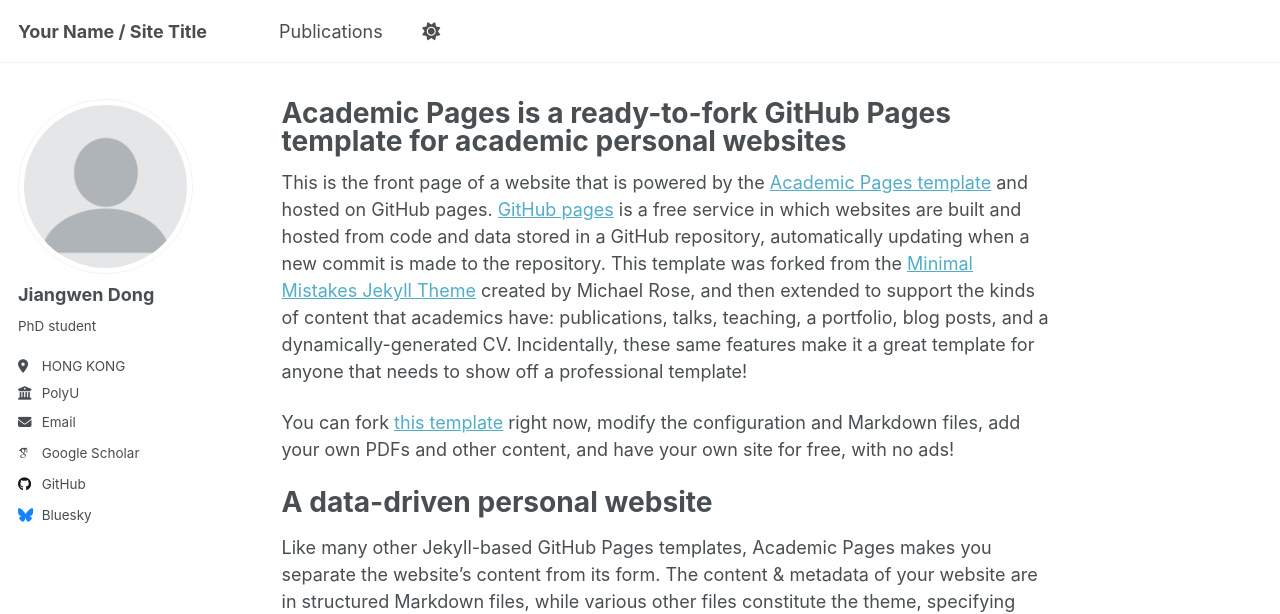
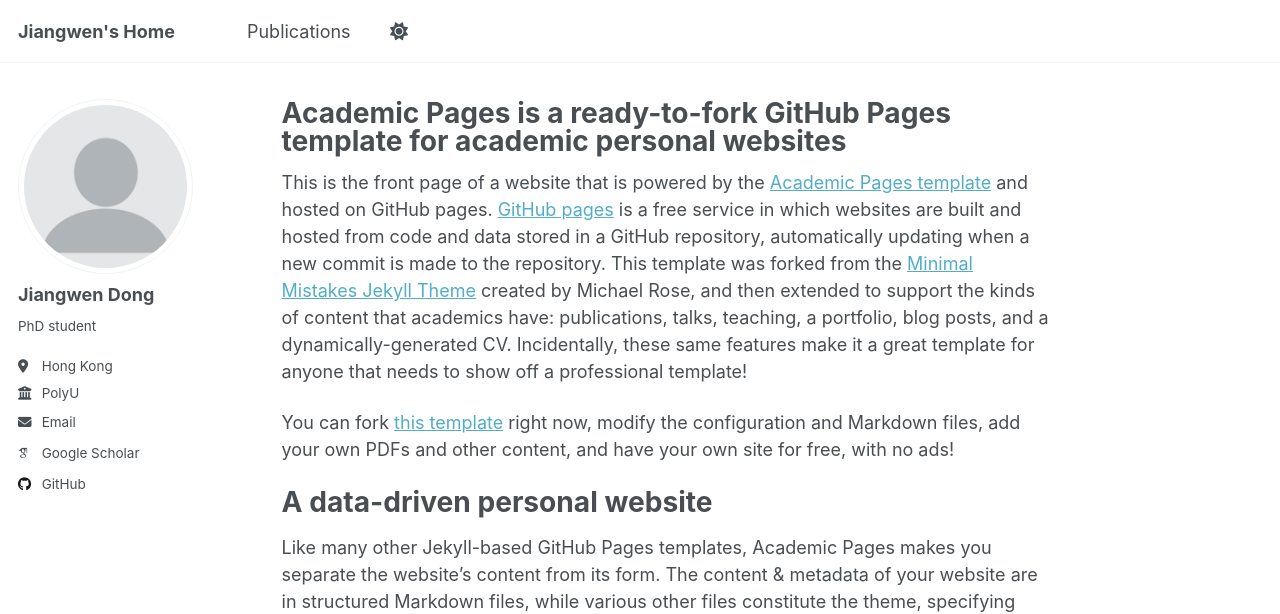
Before and after one commit to Jiangwen-Dong/Jiangwen-Dong.github.io, a Jekyll site: the page built from _pages/about.md, in a window 1280 px wide. Shown: the top 614 px of the page. Built offline with Jekyll 4.4.1, drawn with Linux system fonts in a browser that asks for light colours; some web fonts are replaced; a script that is not in the unit is left out.

Commit message:
Update _config.yml

```diff
--- a/_config.yml
+++ b/_config.yml
@@ -9,7 +9,7 @@
 # Basic Site Settings
 locale                   : "HONG KONG"
 site_theme               : "default" # Currently available options are "default", "air"
-title                    : "Your Name / Site Title"
+title                    : "Jiangwen's Home"
 title_separator          : "-"
 name                     : &name "Jiangwen Dong"
 description              : &description "Your Name's academic portfolio"   # Update this with a general description of your site, this is the default if not overridden by a page
@@ -27,7 +27,7 @@
   name             : "Jiangwen Dong"
   pronouns         : # example: "she/her"
   bio              : "PhD student"
-  location         : "HONG KONG"
+  location         : "Hong Kong"
   employer         : "PolyU"
   uri              : # URL
   email            : "jiangwen.dong@connect.polyu.hk"
@@ -48,13 +48,13 @@
   bitbucket        : # Username - Update with your username on the site
   codepen          : # Username
   dribbble         : # Username
-  github           : "academicpages"
+  github           : "Jiangwen-Dong"
   kaggle           : # Username
   stackoverflow    : # User number or user number and name (i.e., use "1" or "1/jeff-atwood")
 
   # Social media
   artstation       : # Username
-  bluesky          : "bsky.app" # Replace this with you Bluesky username
+  # bluesky          : "bsky.app" # Replace this with you Bluesky username
   facebook         : # Username
   flickr           : # Username
   foursquare       : # Username
```
